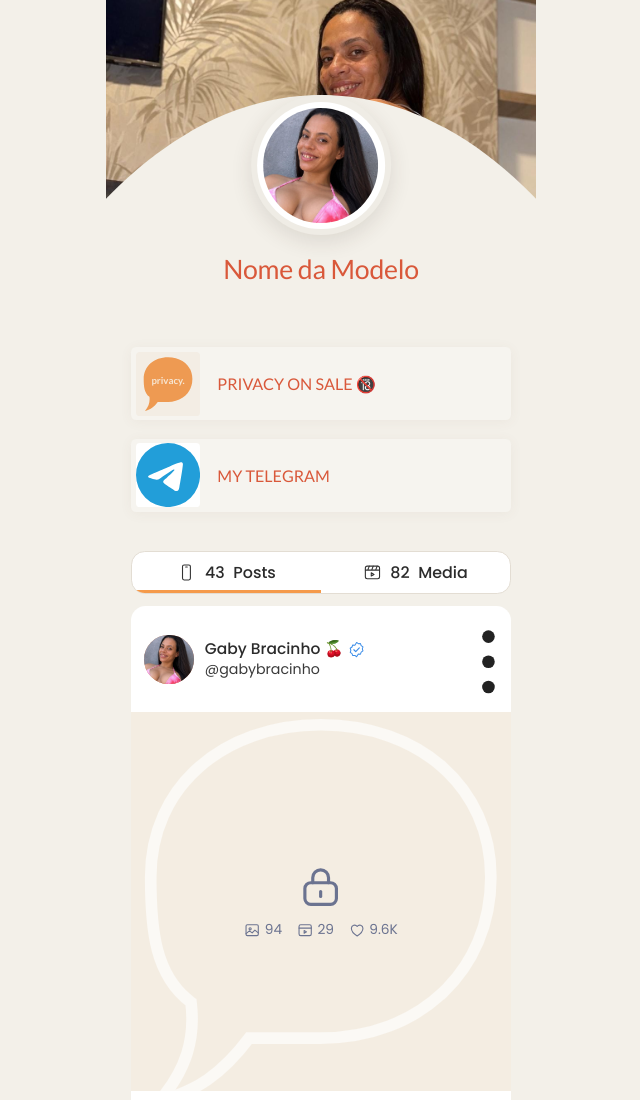
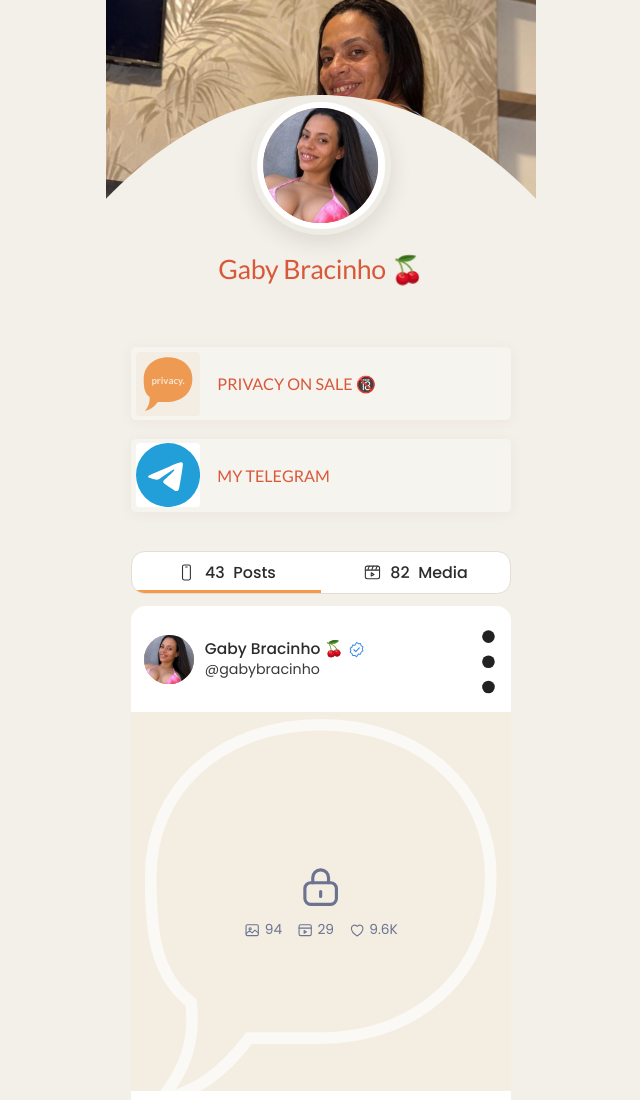
Before and after one commit to danieldylermando22-source/gabybracinho.bio, a plain HTML site: page index.html in a window 1280 px wide. Shown: the top 1100 px of the page, without its empty margins (319-959 px from the left). Drawn offline with Linux system fonts and the light colour scheme.

Commit message:
Update index.html

```diff
--- a/index.html
+++ b/index.html
@@ -308,7 +308,7 @@
       </div>
     </div>
 
-    <h1>Nome da Modelo</h1>
+    <h1>Gaby Bracinho 🍒</h1>
 
     <nav class="links" aria-label="Meus links">
 
```
